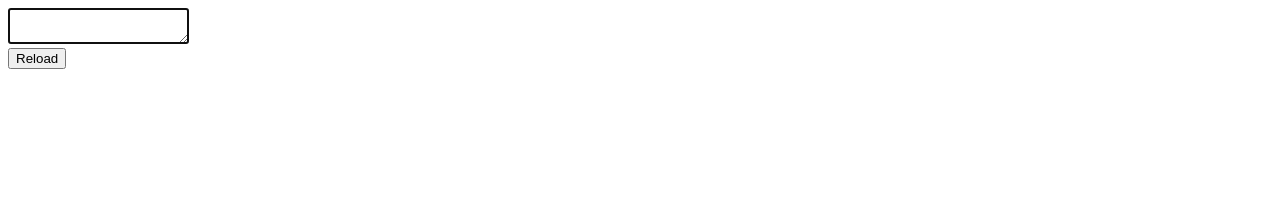
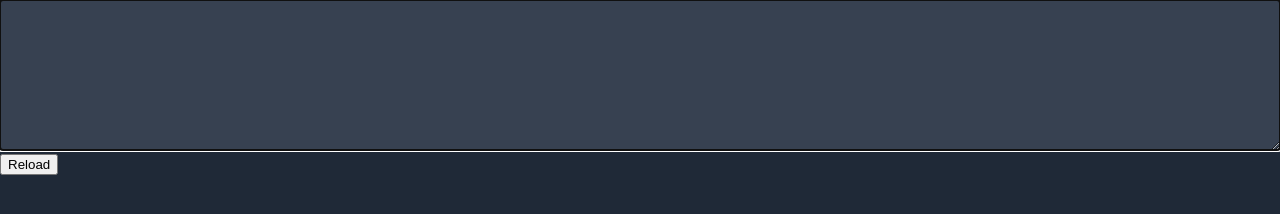
Before and after one commit to 12Thanjo/PWA, a website: page envaid/index.html in a window 1280 px wide. Drawn offline with Linux system fonts and the light colour scheme.

Commit message:
envaid rework 4

```diff
--- /dev/null
+++ b/envaid/colors.css
@@ -0,0 +1,244 @@
+:root {
+	--blueGray_50: #F8FAFC;
+	--blueGray_100: #F1F5F9;
+	--blueGray_200: #E2E8F0;
+	--blueGray_300: #CBD5E1;
+	--blueGray_400: #94A3B8;
+	--blueGray_500: #64748B;
+	--blueGray_600: #475569;
+	--blueGray_700: #334155;
+	--blueGray_800: #1E293B;
+	--blueGray_900: #0F172A;
+
+	--coolGray_50: #F9FAFB;
+	--coolGray_100: #F3F4F6;
+	--coolGray_200: #E5E7EB;
+	--coolGray_300: #D1D5DB;
+	--coolGray_400: #9CA3AF;
+	--coolGray_500: #6B7280;
+	--coolGray_600: #4B5563;
+	--coolGray_700: #374151;
+	--coolGray_800: #1F2937;
+	--coolGray_900: #111827;
+
+	--gray_50: #FAFAFA;
+	--gray_100: #F4F4F5;
+	--gray_200: #E4E4E7;
+	--gray_300: #D4D4D8;
+	--gray_400: #A1A1AA;
+	--gray_500: #71717A;
+	--gray_600: #52525B;
+	--gray_700: #3F3F46;
+	--gray_800: #27272A;
+	--gray_900: #18181B;
+
+	--trueGray_50: #FAFAFA;
+	--trueGray_100: #F5F5F5;
+	--trueGray_200: #E5E5E5;
+	--trueGray_300: #D4D4D4;
+	--trueGray_400: #A3A3A3;
+	--trueGray_500: #737373;
+	--trueGray_600: #525252;
+	--trueGray_700: #404040;
+	--trueGray_800: #262626;
+	--trueGray_900: #171717;
+
+	--warmGray_50: #FAFAF9;
+	--warmGray_100: #F5F5F4;
+	--warmGray_200: #E7E5E4;
+	--warmGray_300: #D6D3D1;
+	--warmGray_400: #A8A29E;
+	--warmGray_500: #78716C;
+	--warmGray_600: #57534E;
+	--warmGray_700: #44403C;
+	--warmGray_800: #292524;
+	--warmGray_900: #1C1917;
+
+	--red_50: #FEF2F2;
+	--red_100: #FEE2E2;
+	--red_200: #FECACA;
+	--red_300: #FCA5A5;
+	--red_400: #F87171;
+	--red_500: #EF4444;
+	--red_600: #DC2626;
+	--red_700: #B91C1C;
+	--red_800: #991B1B;
+	--red_900: #7F1D1D;
+
+	--orange_50: #FFF7ED;
+	--orange_100: #FFEDD5;
+	--orange_200: #FED7AA;
+	--orange_300: #FDBA74;
+	--orange_400: #FB923C;
+	--orange_500: #F97316;
+	--orange_600: #EA580C;
+	--orange_700: #C2410C;
+	--orange_800: #9A3412;
+	--orange_900: #7C2D12;
+
+	--amber_50: #FFFBEB;
+	--amber_100: #FEF3C7;
+	--amber_200: #FDE68A;
+	--amber_300: #FCD34D;
+	--amber_400: #FBBF24;
+	--amber_500: #F59E0B;
+	--amber_600: #D97706;
+	--amber_700: #B45309;
+	--amber_800: #92400E;
+	--amber_900: #78350F;
+
+	--yellow_50: #FEFCE8;
+	--yellow_100: #FEF9C3;
+	--yellow_200: #FEF08A;
+	--yellow_300: #FDE047;
+	--yellow_400: #FACC15;
+	--yellow_500: #EAB308;
+	--yellow_600: #CA8A04;
+	--yellow_700: #A16207;
+	--yellow_800: #854D0E;
+	--yellow_900: #713F12;
+
+	--lime_50: #F7FEE7;
+	--lime_100: #ECFCCB;
+	--lime_200: #D9F99D;
+	--lime_300: #BEF264;
+	--lime_400: #A3E635;
+	--lime_500: #84CC16;
+	--lime_600: #65A30D;
+	--lime_700: #4D7C0F;
+	--lime_800: #3F6212;
+	--lime_900: #365314;
+
+	--green_50: #F0FDF4;
+	--green_100: #DCFCE7;
+	--green_200: #BBF7D0;
+	--green_300: #86EFAC;
+	--green_400: #4ADE80;
+	--green_500: #22C55E;
+	--green_600: #16A34A;
+	--green_700: #15803D;
+	--green_800: #166534;
+	--green_900: #14532D;
+
+	--emerald_50: #ECFDF5;
+	--emerald_100: #D1FAE5;
+	--emerald_200: #A7F3D0;
+	--emerald_300: #6EE7B7;
+	--emerald_400: #34D399;
+	--emerald_500: #10B981;
+	--emerald_600: #059669;
+	--emerald_700: #047857;
+	--emerald_800: #065F46;
+	--emerald_900: #064E3B;
+
+	--teal_50: #F0FDFA;
+	--teal_100: #CCFBF1;
+	--teal_200: #99F6E4;
+	--teal_300: #5EEAD4;
+	--teal_400: #2DD4BF;
+	--teal_500: #14B8A6;
+	--teal_600: #0D9488;
+	--teal_700: #0F766E;
+	--teal_800: #115E59;
+	--teal_900: #134E4A;
+
+	--cyan_50: #ECFEFF;
+	--cyan_100: #CFFAFE;
+	--cyan_200: #A5F3FC;
+	--cyan_300: #67E8F9;
+	--cyan_400: #22D3EE;
+	--cyan_500: #06B6D4;
+	--cyan_600: #0891B2;
+	--cyan_700: #0E7490;
+	--cyan_800: #155E75;
+	--cyan_900: #164E63;
+
+	--sky_50: #F0F9FF;
+	--sky_100: #E0F2FE;
+	--sky_200: #BAE6FD;
+	--sky_300: #7DD3FC;
+	--sky_400: #38BDF8;
+	--sky_500: #0EA5E9;
+	--sky_600: #0284C7;
+	--sky_700: #0369A1;
+	--sky_800: #075985;
+	--sky_900: #0C4A6E;
+
+	--blue_50: #EFF6FF;
+	--blue_100: #DBEAFE;
+	--blue_200: #BFDBFE;
+	--blue_300: #93C5FD;
+	--blue_400: #60A5FA;
+	--blue_500: #3B82F6;
+	--blue_600: #2563EB;
+	--blue_700: #1D4ED8;
+	--blue_800: #1E40AF;
+	--blue_900: #1E3A8A;
+
+	--indigo_50: #EEF2FF;
+	--indigo_100: #E0E7FF;
+	--indigo_200: #C7D2FE;
+	--indigo_300: #A5B4FC;
+	--indigo_400: #818CF8;
+	--indigo_500: #6366F1;
+	--indigo_600: #4F46E5;
+	--indigo_700: #4338CA;
+	--indigo_800: #3730A3;
+	--indigo_900: #312E81;
+
+	--violet_50: #F5F3FF;
+	--violet_100: #EDE9FE;
+	--violet_200: #DDD6FE;
+	--violet_300: #C4B5FD;
+	--violet_400: #A78BFA;
+	--violet_500: #8B5CF6;
+	--violet_600: #7C3AED;
+	--violet_700: #6D28D9;
+	--violet_800: #5B21B6;
+	--violet_900: #4C1D95;
+
+	--purple_50: #FAF5FF;
+	--purple_100: #F3E8FF;
+	--purple_200: #E9D5FF;
+	--purple_300: #D8B4FE;
+	--purple_400: #C084FC;
+	--purple_500: #A855F7;
+	--purple_600: #9333EA;
+	--purple_700: #7E22CE;
+	--purple_800: #6B21A8;
+	--purple_900: #581C87;
+
+	--fuchsia_50: #FDF4FF;
+	--fuchsia_100: #FAE8FF;
+	--fuchsia_200: #F5D0FE;
+	--fuchsia_300: #F0ABFC;
+	--fuchsia_400: #E879F9;
+	--fuchsia_500: #D946EF;
+	--fuchsia_600: #C026D3;
+	--fuchsia_700: #A21CAF;
+	--fuchsia_800: #86198F;
+	--fuchsia_900: #701A75;
+
+	--pink_50: #FDF2F8;
+	--pink_100: #FCE7F3;
+	--pink_200: #FBCFE8;
+	--pink_300: #F9A8D4;
+	--pink_400: #F472B6;
+	--pink_500: #EC4899;
+	--pink_600: #DB2777;
+	--pink_700: #BE185D;
+	--pink_800: #9D174D;
+	--pink_900: #831843;
+
+	--rose_50: #FFF1F2;
+	--rose_100: #FFE4E6;
+	--rose_200: #FECDD3;
+	--rose_300: #FDA4AF;
+	--rose_400: #FB7185;
+	--rose_500: #F43F5E;
+	--rose_600: #E11D48;
+	--rose_700: #BE123C;
+	--rose_800: #9F1239;
+	--rose_900: #881337;
+
+}
--- a/envaid/index.html
+++ b/envaid/index.html
@@ -10,8 +10,31 @@
 		<meta name="viewport" content="width=device-width, initial-scale=1">
 		<title>Envaid</title>
 
+		<link rel="stylesheet" href="colors.css">
 		<style type="text/css">
 
+			body{
+				margin: 0px;
+				overflow-x: hidden;
+
+				background: var(--coolGray_800);
+				color: var(--coolGray_100);
+
+				font-family: "Helvetica", "Sans-serif";
+			}
+
+			#textarea {
+				width: calc(100% - 20px);
+				margin: 0px;
+				border: 0px;
+				padding: 10px;
+
+				background: var(--coolGray_700);
+				color: var(--coolGray_50);
+				font-family: "Helvetica", "Sans-serif";
+
+				font-size: 7vh;
+			}
 		</style>
 	</head>
 	<body>
```
Also changed, not shown: envaid/neutrino_plugins/DOM.js (deleted), 1 other file.
